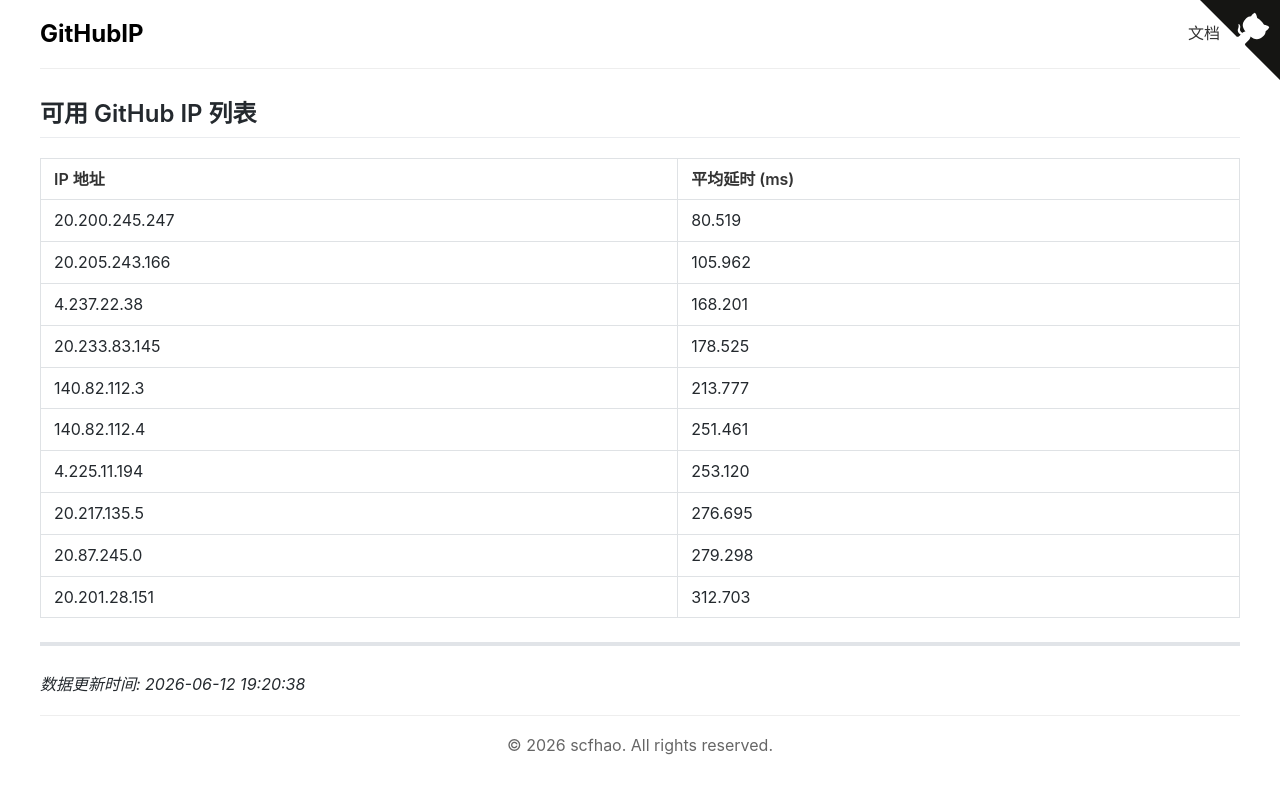
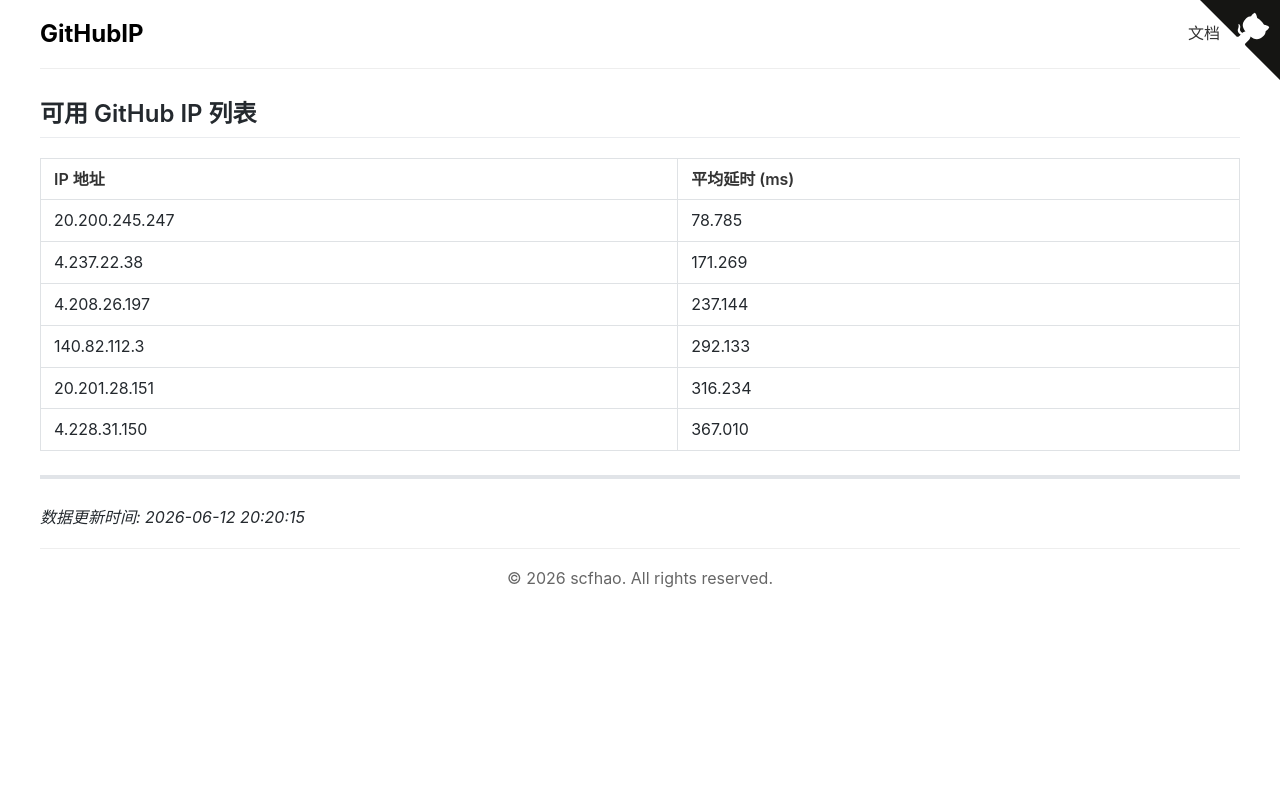
Before and after one commit to scfhao/GitHubIP, a Jekyll site: the page built from index.md, in a window 1280 px wide. Shown: the top 794 px of the page. Built offline with Jekyll 4.4.1, drawn with Linux system fonts in a browser that asks for light colours.

Commit message:
自动脚本执行 - 2026-06-12 20:20:15

```diff
--- a/index.md
+++ b/index.md
@@ -1,24 +1,20 @@
 ---
 layout: home
 title: GitHub IP 列表
-date: 2026-06-12 19:20:38
+date: 2026-06-12 20:20:15
 ---
 
 ## 可用 GitHub IP 列表
 
 | IP 地址 | 平均延时 (ms) |
 |---------|--------------|
-| 20.200.245.247 | 80.519 |
-| 20.205.243.166 | 105.962 |
-| 4.237.22.38 | 168.201 |
-| 20.233.83.145 | 178.525 |
-| 140.82.112.3 | 213.777 |
-| 140.82.112.4 | 251.461 |
-| 4.225.11.194 | 253.120 |
-| 20.217.135.5 | 276.695 |
-| 20.87.245.0 | 279.298 |
-| 20.201.28.151 | 312.703 |
+| 20.200.245.247 | 78.785 |
+| 4.237.22.38 | 171.269 |
+| 4.208.26.197 | 237.144 |
+| 140.82.112.3 | 292.133 |
+| 20.201.28.151 | 316.234 |
+| 4.228.31.150 | 367.010 |
 
 ---
 
-*数据更新时间: 2026-06-12 19:20:38*
+*数据更新时间: 2026-06-12 20:20:15*
```
